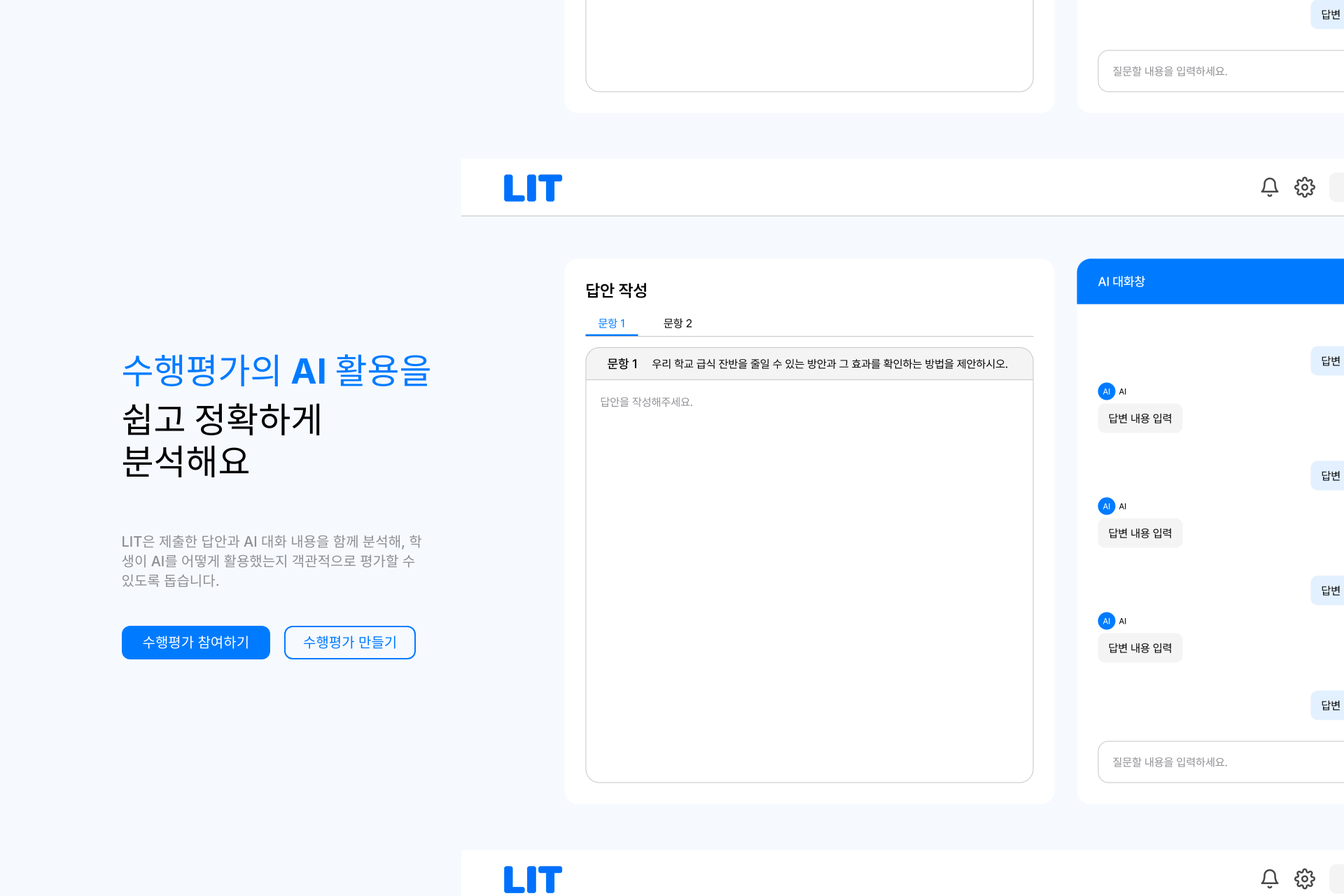
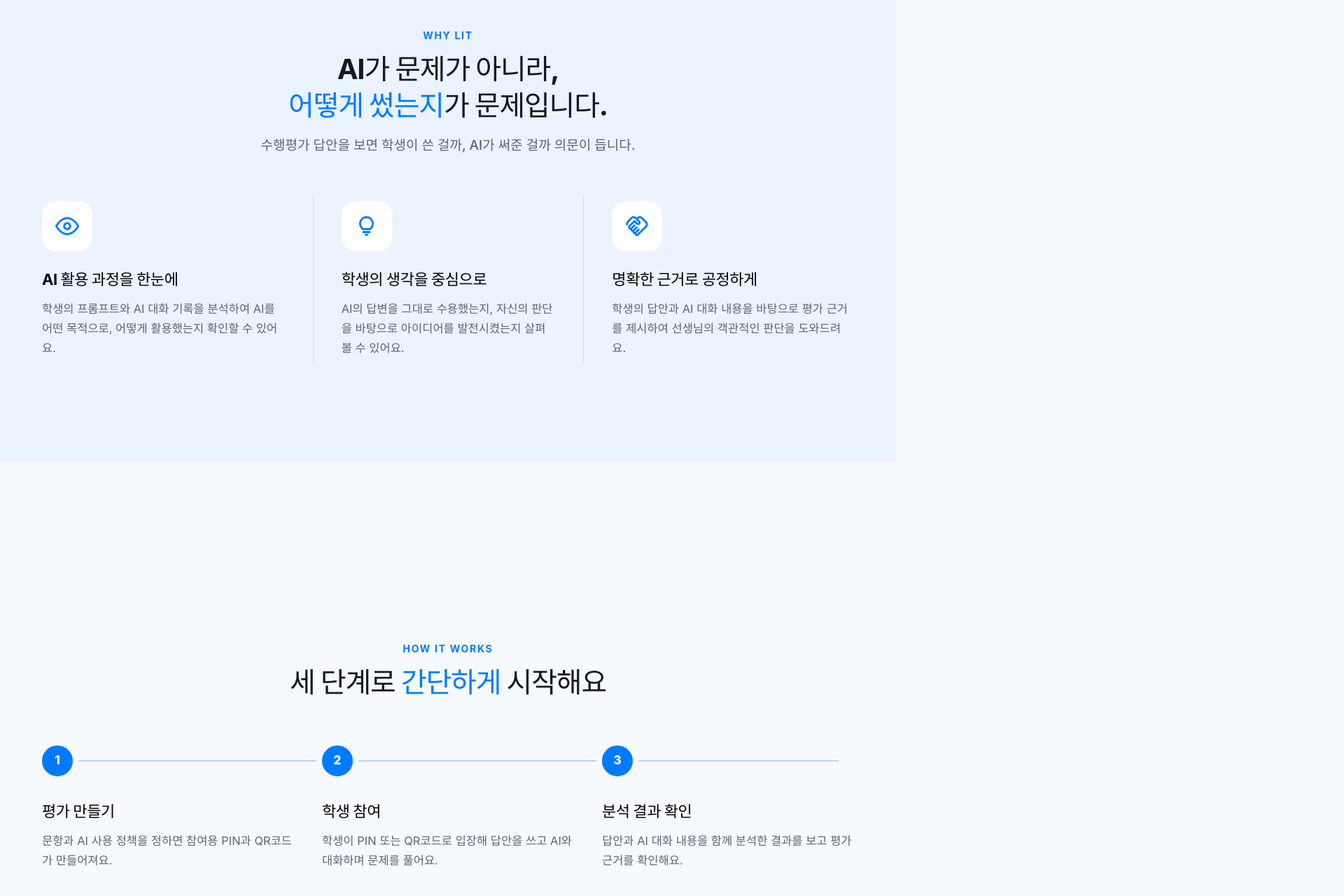
Before and after one commit to Team-LLKJ/Web, a React (Vite) app: page / in a window 1280 px wide. Shown: the part 940-2220 px from the top of the page at 70% size, 1920 px wide, since content can reach past the window. Built offline with nearby package versions, Linux system fonts and the light colour scheme; no server answers; a web font is replaced by a local one.

Commit message:
style: 랜딩 섹션별 레이아웃, 전체 화면 섹션, 스크롤 스냅 스타일 적용

```diff
--- a/src/components/landing/landing.css
+++ b/src/components/landing/landing.css
@@ -1,3 +1,38 @@
+/* each section snaps to the top of the screen so none is left half-visible */
+html:has(.landing-page) {
+  scroll-snap-type: y mandatory;
+}
+.landing-hero,
+.landing-features,
+.landing-steps,
+.landing-criteria,
+.landing-footer {
+  scroll-snap-align: start;
+}
+/* scroll reveal: only hidden once the observer is running, so no-JS stays visible */
+.landing-page.reveal-ready [data-reveal] {
+  opacity: 0;
+  transform: translateY(28px);
+  transition:
+    opacity 0.7s ease var(--reveal-delay, 0s),
+    transform 0.7s cubic-bezier(0.22, 1, 0.36, 1) var(--reveal-delay, 0s);
+}
+.landing-page.reveal-ready [data-reveal].is-visible {
+  opacity: 1;
+  transform: none;
+}
+[data-reveal]:nth-child(2) {
+  --reveal-delay: 0.12s;
+}
+[data-reveal]:nth-child(3) {
+  --reveal-delay: 0.24s;
+}
+[data-reveal]:nth-child(4) {
+  --reveal-delay: 0.12s;
+}
+[data-reveal]:nth-child(5) {
+  --reveal-delay: 0.24s;
+}
 .landing-page {
   min-height: 100vh;
   background: #fff;
@@ -16,12 +51,22 @@
   display: flex;
   align-items: center;
   justify-content: space-between;
-  background: #f6faff;
+  background: rgba(246, 250, 255, 0);
+  border-bottom: 1px solid transparent;
+  transition:
+    background-color 0.3s ease,
+    backdrop-filter 0.3s ease,
+    -webkit-backdrop-filter 0.3s ease,
+    border-color 0.3s ease;
   padding: 15px 50px;
   height: 80px;
 }
-.landing-page > main {
-  padding-top: 80px;
+.landing-header.is-scrolled {
+  /* frosted glass: translucent white blurring whatever scrolls behind */
+  background: rgba(255, 255, 255, 0.72);
+  -webkit-backdrop-filter: blur(20px) saturate(180%);
+  backdrop-filter: blur(20px) saturate(180%);
+  border-bottom-color: rgba(223, 232, 245, 0.8);
 }
 .landing-header nav {
   display: flex;
@@ -39,222 +84,556 @@
 }
 .landing-hero {
   background: #f6faff;
-  padding: 100px;
+  /* top padding includes the 80px fixed header so the hero colour runs behind it */
+  padding: 120px 56px 80px;
+  min-height: 100vh;
+  min-height: 100svh;
+  box-sizing: border-box;
   display: flex;
+  align-items: center;
   justify-content: center;
 }
 .landing-hero-inner {
-  position: relative;
+  width: 1160px;
+  max-width: 100%;
   display: flex;
   align-items: center;
-  gap: 50px;
-  width: 933px;
-  max-width: 100%;
+  justify-content: space-between;
+  gap: 56px;
 }
 .landing-hero-copy {
-  width: 435px;
+  position: relative;
+  z-index: 4;
+  width: 600px;
   flex-shrink: 0;
   display: flex;
   flex-direction: column;
-  gap: 50px;
-  position: relative;
-  z-index: 1;
+  align-items: flex-start;
 }
 .landing-hero h1 {
-  font-size: var(--font-title-lg);
-  line-height: var(--line-title-lg);
+  margin: 0;
+  font-size: 52px;
+  line-height: 1.2;
   font-weight: var(--weight-bold);
-  white-space: nowrap;
-  margin: 0 0 20px;
+  letter-spacing: -0.035em;
+  color: #14181f;
 }
 .landing-hero h1 span {
-  display: inline-block;
   color: #007bff;
-  margin-bottom: 10px;
 }
-.landing-hero-copy p {
+.landing-lead {
+  margin: 24px 0 0;
   font-size: var(--font-test-lg);
-  line-height: var(--line-test-lg);
+  line-height: 1.65;
   font-weight: 500;
-  color: #8e8e93;
+  letter-spacing: -0.01em;
+  color: #5b6575;
 }
 .landing-actions {
   display: flex;
-  gap: 20px;
+  gap: 14px;
+  margin-top: 38px;
 }
-.hero-preview-front,
-.hero-preview-back {
-  width: 448px;
-  height: 290.963px;
-  border-radius: 20px;
-  box-shadow: 0 0 5px #0008;
+.landing-preview {
+  position: relative;
+  width: 520px;
+  aspect-ratio: 448 / 291;
+  /* room for the cards stacked behind to peek out right and below */
+  margin: 0 20px 18px 0;
   flex-shrink: 0;
 }
-.hero-preview-front {
-  position: relative;
+.landing-preview-slide {
+  position: absolute;
+  inset: 0;
+  border-radius: 20px;
+  background: #fff;
+  box-shadow: 0 10px 28px rgba(20, 40, 80, 0.18);
+  overflow: hidden;
+  transition: transform 0.9s cubic-bezier(0.45, 0, 0.25, 1);
 }
-.hero-preview-front img,
-.hero-preview-back img {
-  width: 448px;
-  height: 290.963px;
+.landing-preview-slide img {
   display: block;
+  width: 100%;
+  height: 100%;
   object-fit: cover;
-  border-radius: 20px;
 }
-.hero-preview-back {
-  position: absolute;
-}
-.hero-preview-back:after {
+/* black veil that lifts as a card moves to the front */
+.landing-preview-slide:after {
   content: "";
   position: absolute;
   inset: 0;
-  border-radius: 20px;
+  background: #000;
+  opacity: 0;
+  pointer-events: none;
+  transition: opacity 0.9s ease;
 }
-.hero-preview-last {
-  left: 495px;
-  top: 20px;
+.landing-preview-slide[data-pos="0"] {
+  z-index: 3;
+  transform: none;
 }
-.hero-preview-last:after {
-  background: #0006;
+.landing-preview-slide[data-pos="1"] {
+  z-index: 2;
+  transform: translate(10px, 9px);
 }
-.hero-preview-middle {
-  left: 490px;
-  top: 15px;
+.landing-preview-slide[data-pos="1"]:after {
+  opacity: 0.22;
 }
-.hero-preview-middle:after {
-  background: #0003;
+.landing-preview-slide[data-pos="2"] {
+  z-index: 1;
+  transform: translate(20px, 18px);
+}
+.landing-preview-slide[data-pos="2"]:after {
+  opacity: 0.42;
+}
+/* the card that was in front is slid out a little to the left, then tucked behind the stack */
+.landing-preview.is-rotating .landing-preview-slide[data-pos="2"] {
+  animation: landing-card-pass 0.9s cubic-bezier(0.45, 0, 0.25, 1);
+}
+@keyframes landing-card-pass {
+  0% {
+    z-index: 3;
+    transform: none;
+  }
+  38% {
+    z-index: 3;
+    transform: translate(-15%, 2%) rotate(-2.5deg);
+  }
+  39% {
+    z-index: 0;
+    transform: translate(-15%, 2%) rotate(-2.5deg);
+  }
+  100% {
+    z-index: 1;
+    transform: translate(20px, 18px);
+  }
+}
+@media (prefers-reduced-motion: reduce) {
+  html:has(.landing-page) {
+    scroll-snap-type: none;
+  }
+  .landing-preview-slide,
+  .landing-preview-slide:after {
+    transition: none;
+  }
+  .landing-preview.is-rotating .landing-preview-slide[data-pos="2"] {
+    animation: none;
+  }
 }
 .landing-features,
+.landing-steps,
 .landing-criteria {
-  padding: 100px;
+  padding: 120px 56px 80px;
+  min-height: 100vh;
+  min-height: 100svh;
+  box-sizing: border-box;
   display: flex;
   flex-direction: column;
   align-items: center;
-  gap: 50px;
+  justify-content: center;
+  gap: 56px;
 }
-.landing-criteria {
+.landing-steps {
   background: #f6faff;
 }
 .landing-section-heading {
   text-align: center;
+  max-width: 760px;
   display: flex;
   flex-direction: column;
-  gap: 10px;
+  gap: 12px;
+}
+.landing-eyebrow {
+  font-size: 14px;
+  font-weight: 700;
+  letter-spacing: 0.12em;
+  color: #007bff;
 }
 .landing-section-heading h2 {
-  font-size: var(--font-title-md);
-  line-height: var(--line-title-md);
+  font-size: 40px;
+  line-height: 1.3;
   font-weight: var(--weight-bold);
+  letter-spacing: -0.03em;
+  color: #14181f;
+}
+.landing-section-heading h2 span {
   color: #007bff;
 }
-.landing-section-heading p {
-  font-size: var(--font-test-lg);
-  line-height: var(--line-test-lg);
+.landing-section-heading > p:last-child:not(.landing-eyebrow) {
+  margin-top: 4px;
+  font-size: 19px;
+  line-height: 1.6;
   font-weight: 500;
-  color: #8e8e93;
+  color: #5b6575;
 }
-.landing-feature-grid {
-  display: flex;
-  gap: 50px;
-  align-items: flex-start;
+.landing-feature-grid,
+.landing-step-grid {
+  width: 1160px;
+  max-width: 100%;
+  display: grid;
+  grid-template-columns: repeat(3, 1fr);
+  gap: 24px;
+  list-style: none;
+  margin: 0;
+  padding: 0;
 }
 .landing-feature-card,
+.landing-step-card,
 .landing-criterion-card {
-  width: 250px;
-  padding: 40px 30px;
-  border-radius: 20px;
+  border: 1px solid #dfe8f5;
+  border-radius: 24px;
   display: flex;
   flex-direction: column;
   align-items: flex-start;
-  gap: 20px;
 }
 .landing-feature-card {
+  padding: 40px 34px 42px;
   background: #f6faff;
+  border-color: #e6eefa;
 }
-.landing-feature-card img {
+.landing-icon-tile {
+  width: 72px;
+  height: 72px;
+  border-radius: 20px;
+  background: #e8f2ff;
+  display: flex;
+  align-items: center;
+  justify-content: center;
+  margin-bottom: 26px;
+}
+.landing-icon-tile img {
   display: block;
-  flex-shrink: 0;
+  height: 34px;
+  width: auto;
+  mix-blend-mode: multiply;
 }
 .landing-feature-card h3,
+.landing-step-card h3,
 .landing-criterion-card h3 {
-  font-size: var(--font-test-lg);
-  line-height: var(--line-test-lg);
-  font-weight: 500;
+  font-size: 22px;
+  line-height: 1.35;
+  font-weight: 700;
+  letter-spacing: -0.02em;
 }
 .landing-feature-card p,
+.landing-step-card p,
 .landing-criterion-card p {
-  font-size: var(--font-text-md);
-  line-height: var(--line-text-md);
-  color: #48484a;
+  margin-top: 12px;
+  font-size: 16.5px;
+  line-height: 1.7;
+  color: #5b6575;
+}
+.landing-step-card {
+  position: relative;
+  padding: 34px 32px 38px;
+  background: #fff;
+}
+.landing-step-card h3 {
+  margin-top: 22px;
+}
+.landing-step-card:not(:last-child):after {
+  content: "";
+  position: absolute;
+  top: 56px;
+  right: -25px;
+  width: 26px;
+  height: 2px;
+  background: #b9d3f5;
+}
+.landing-step-number {
+  width: 44px;
+  height: 44px;
+  border-radius: 50%;
+  background: #007bff;
+  color: #fff;
+  display: flex;
+  align-items: center;
+  justify-content: center;
+  font-size: 17px;
+  font-weight: 800;
 }
 .landing-criteria-grid {
-  display: flex;
-  flex-wrap: wrap;
-  justify-content: center;
-  align-items: flex-start;
-  gap: 50px;
-  width: 850px;
+  width: 1160px;
   max-width: 100%;
+  display: grid;
+  grid-template-columns: repeat(6, 1fr);
+  gap: 24px;
 }
 .landing-criterion-card {
-  border: 1px solid #e2f0ff;
-  background: white;
+  grid-column: span 2;
+  padding: 32px 30px 36px;
+  background: #fff;
+}
+.landing-criterion-card:nth-child(4) {
+  grid-column: 2 / span 2;
+}
+.landing-criterion-card:nth-child(5) {
+  grid-column: 4 / span 2;
+}
+.landing-criterion-card h3 {
+  margin-top: 10px;
+  font-size: 21px;
+}
+.landing-criterion-card p {
+  margin-top: 10px;
+  font-size: 16px;
 }
 .criterion-number {
-  font-size: var(--font-title-md);
-  line-height: var(--line-title-md);
-  font-weight: var(--weight-bold);
+  font-size: 34px;
+  font-weight: 800;
+  letter-spacing: -0.02em;
   color: #007bff;
 }
+.landing-footer {
+  background: #f3f5f9;
+  border-top: 1px solid #e3e8f0;
+  padding: 64px 56px 48px;
+  color: #5b6575;
+}
+.landing-footer-main {
+  width: 1160px;
+  max-width: 100%;
+  margin: 0 auto;
+  display: grid;
+  grid-template-columns: 1fr 260px 260px;
+  gap: 48px;
+}
+.landing-footer-brand img {
+  display: block;
+  object-fit: cover;
+}
+.landing-footer-brand p {
+  margin-top: 20px;
+  font-size: 17px;
+  color: #3b4350;
+}
+.landing-footer-brand small {
+  display: block;
+  margin-top: 8px;
+  font-size: 14px;
+  color: #6b7686;
+}
+.landing-footer-links {
+  display: contents;
+}
+.landing-footer-links div {
+  display: flex;
+  flex-direction: column;
+  align-items: flex-start;
+  gap: 18px;
+}
+.landing-footer-links h4 {
+  margin-bottom: 8px;
+  font-size: 17px;
+  font-weight: 700;
+  color: #14181f;
+}
+.landing-footer-links a {
+  font-size: 16px;
+  color: #5b6575;
+  text-decoration: none;
+  transition: color 0.2s ease;
+}
+.landing-footer-links a:hover {
+  color: #007bff;
+}
+.landing-footer-bottom {
+  width: 1160px;
+  max-width: 100%;
+  margin: 56px auto 0;
+  padding-top: 40px;
+  border-top: 1px solid #dde3ec;
+  display: flex;
+  justify-content: space-between;
+  gap: 24px;
+  font-size: 16px;
+  color: #5b6575;
+}
+.landing-footer-bottom p + p {
+  margin-top: 10px;
+}
+.landing-footer-legal {
+  display: flex;
+  gap: 24px;
+}
+.landing-footer-info {
+  text-align: right;
+  font-size: 14px;
+  color: #6b7686;
+}
+
+/* ---- section variations: soft-blue features, timeline steps, split criteria ---- */
+.landing-features {
+  background: #eaf3ff;
+}
+.landing-feature-grid {
+  gap: 0;
+}
+.landing-feature-card {
+  background: transparent;
+  border: 0;
+  border-radius: 0;
+  padding: 8px 40px;
+  border-left: 1px solid #cddff5;
+}
+.landing-feature-card:first-child {
+  border-left: 0;
+  padding-left: 0;
+}
+.landing-feature-card:last-child {
+  padding-right: 0;
+}
+.landing-icon-tile {
+  background: #fff;
+}
+
+.landing-step-grid {
+  position: relative;
+  gap: 40px;
+}
+.landing-step-grid:before {
+  content: "";
+  position: absolute;
+  top: 29px;
+  left: 22px;
+  right: 22px;
+  height: 2px;
+  background: #b9d3f5;
+}
+.landing-step-card {
+  background: transparent;
+  border: 0;
+  border-radius: 0;
+  padding: 0;
+}
+.landing-step-card:not(:last-child):after {
+  display: none;
+}
+.landing-step-number {
+  position: relative;
+  box-sizing: content-box;
+  margin-left: -8px;
+  border: 8px solid #f6faff;
+}
+.landing-step-card h3 {
+  margin-top: 28px;
+}
+
+.landing-criteria {
+  flex-direction: row;
+  align-items: center;
+  justify-content: center;
+  gap: 96px;
+  padding-top: 110px;
+  padding-bottom: 50px;
+}
+.landing-criteria .landing-section-heading {
+  width: 380px;
+  flex-shrink: 0;
+  text-align: left;
+}
+.landing-criteria .landing-section-heading h2 {
+  font-size: 44px;
+  line-height: 1.28;
+}
+.landing-criteria .landing-section-heading > p:last-child:not(.landing-eyebrow) {
+  max-width: 340px;
+  font-size: 17px;
+}
+.landing-criteria-grid {
+  width: 680px;
+  display: flex;
+  flex-direction: column;
+  gap: 0;
+}
+.landing-criterion-card {
+  grid-column: auto;
+  display: grid;
+  grid-template-columns: 72px 1fr;
+  column-gap: 12px;
+  align-items: start;
+  padding: 20px 0;
+  border: 0;
+  border-top: 1px solid #dfe8f5;
+  border-radius: 0;
+  background: transparent;
+}
+.landing-criterion-card:last-child {
+  border-bottom: 1px solid #dfe8f5;
+}
+.landing-criterion-card:nth-child(4),
+.landing-criterion-card:nth-child(5) {
+  grid-column: auto;
+}
+.landing-criterion-card .criterion-number {
+  grid-row: span 2;
+  font-size: 26px;
+  line-height: 1.3;
+}
+.landing-criterion-card h3 {
+  margin-top: 0;
+}
+.landing-criterion-card p {
+  grid-column: 2;
+  margin-top: 6px;
+  font-size: 15.5px;
+  line-height: 1.6;
+}
+
 @media (max-width: 1100px) {
   .landing-hero {
-    padding: 80px 30px;
+    padding: 160px 30px 80px;
   }
   .landing-hero-inner {
     gap: 30px;
   }
   .landing-hero-copy {
+    width: 440px;
+  }
+  .landing-hero h1 {
+    font-size: 42px;
+  }
+  .landing-preview {
     width: 400px;
   }
-  .landing-hero h1 {
-    font-size: 40px;
-  }
   .landing-features,
+  .landing-steps,
   .landing-criteria {
     padding: 80px 30px;
   }
-  .landing-feature-grid {
-    gap: 30px;
-  }
   .landing-section-heading h2 {
-    font-size: 30px;
-  }
-  .hero-preview-last {
-    left: 440px;
-  }
-  .hero-preview-middle {
-    left: 435px;
+    font-size: 32px;
   }
 }
 @media (max-width: 900px) {
   .landing-hero-inner {
     flex-direction: column;
-    gap: 50px;
+    gap: 64px;
   }
   .landing-hero-copy {
     width: 100%;
     align-items: center;
     text-align: center;
   }
-  .hero-preview-back {
+  .landing-preview {
+    width: 100%;
+    max-width: 480px;
+  }
+  .landing-feature-grid,
+  .landing-step-grid {
+    grid-template-columns: 1fr;
+    max-width: 480px;
+  }
+  .landing-step-card:not(:last-child):after {
     display: none;
   }
-  .landing-feature-grid {
-    flex-wrap: wrap;
-    justify-content: center;
+  .landing-criteria-grid {
+    grid-template-columns: 1fr 1fr;
+    gap: 20px;
   }
-  .landing-criteria-grid {
-    gap: 30px;
+  .landing-criterion-card,
+  .landing-criterion-card:nth-child(4),
+  .landing-criterion-card:nth-child(5) {
+    grid-column: auto;
   }
   .landing-header {
     padding: 15px 24px;
@@ -264,6 +643,27 @@
   }
   .landing-header .icon-button {
     display: none;
+  }
+}
+@media (max-width: 600px) {
+  .landing-criteria-grid {
+    grid-template-columns: 1fr;
+  }
+  .landing-footer {
+    padding: 40px 20px 28px;
+  }
+  .landing-footer-main {
+    grid-template-columns: 1fr 1fr;
+  }
+  .landing-footer-brand {
+    grid-column: 1 / -1;
+  }
+  .landing-footer-bottom {
+    flex-direction: column;
+    margin-top: 32px;
+  }
+  .landing-footer-info {
+    text-align: left;
   }
 }
 @media (max-width: 520px) {
@@ -276,42 +676,77 @@
     font-size: var(--font-text-sm);
   }
   .landing-hero {
-    padding: 60px 20px;
+    padding: 140px 20px 60px;
   }
   .landing-hero h1 {
-    font-size: 28px;
-    white-space: normal;
+    font-size: 32px;
   }
-  .landing-hero-copy p {
-    font-size: 15px;
-  }
-  .landing-hero-copy p br {
-    display: none;
+  .landing-lead {
+    font-size: 16px;
   }
   .landing-actions {
+    flex-wrap: wrap;
+    justify-content: center;
     gap: 10px;
-  }
-  .hero-preview-front {
-    width: 100%;
-    height: auto;
-  }
-  .hero-preview-front img {
-    width: 100%;
-    height: auto;
   }
   .landing-section-heading h2 {
     font-size: 26px;
   }
-  .landing-section-heading p {
-    font-size: var(--font-text-sm);
+  .landing-section-heading > p:last-child:not(.landing-eyebrow) {
+    font-size: var(--font-text-md);
   }
   .landing-features,
+  .landing-steps,
   .landing-criteria {
     padding: 60px 20px;
   }
-  .landing-feature-card,
-  .landing-criterion-card {
-    width: 100%;
-    max-width: 350px;
+}
+
+@media (max-width: 1100px) {
+  .landing-criteria {
+    gap: 48px;
+  }
+  .landing-criteria .landing-section-heading {
+    width: 320px;
+  }
+  .landing-criteria-grid {
+    width: auto;
+    flex: 1;
   }
 }
+@media (max-width: 900px) {
+  .landing-feature-card,
+  .landing-feature-card:first-child,
+  .landing-feature-card:last-child {
+    padding: 28px 0;
+    border-left: 0;
+    border-top: 1px solid #cddff5;
+  }
+  .landing-feature-card:first-child {
+    border-top: 0;
+  }
+  .landing-step-grid:before {
+    display: none;
+  }
+  .landing-criteria {
+    flex-direction: column;
+    align-items: center;
+    gap: 40px;
+  }
+  .landing-criteria .landing-section-heading {
+    position: static;
+    width: auto;
+    text-align: center;
+  }
+  .landing-criteria-grid {
+    width: 100%;
+    flex: none;
+    max-width: 680px;
+  }
+}
+
+@media (max-width: 900px) {
+  .landing-criteria .landing-section-heading h2 br:last-of-type {
+    display: none;
+  }
+}
```
